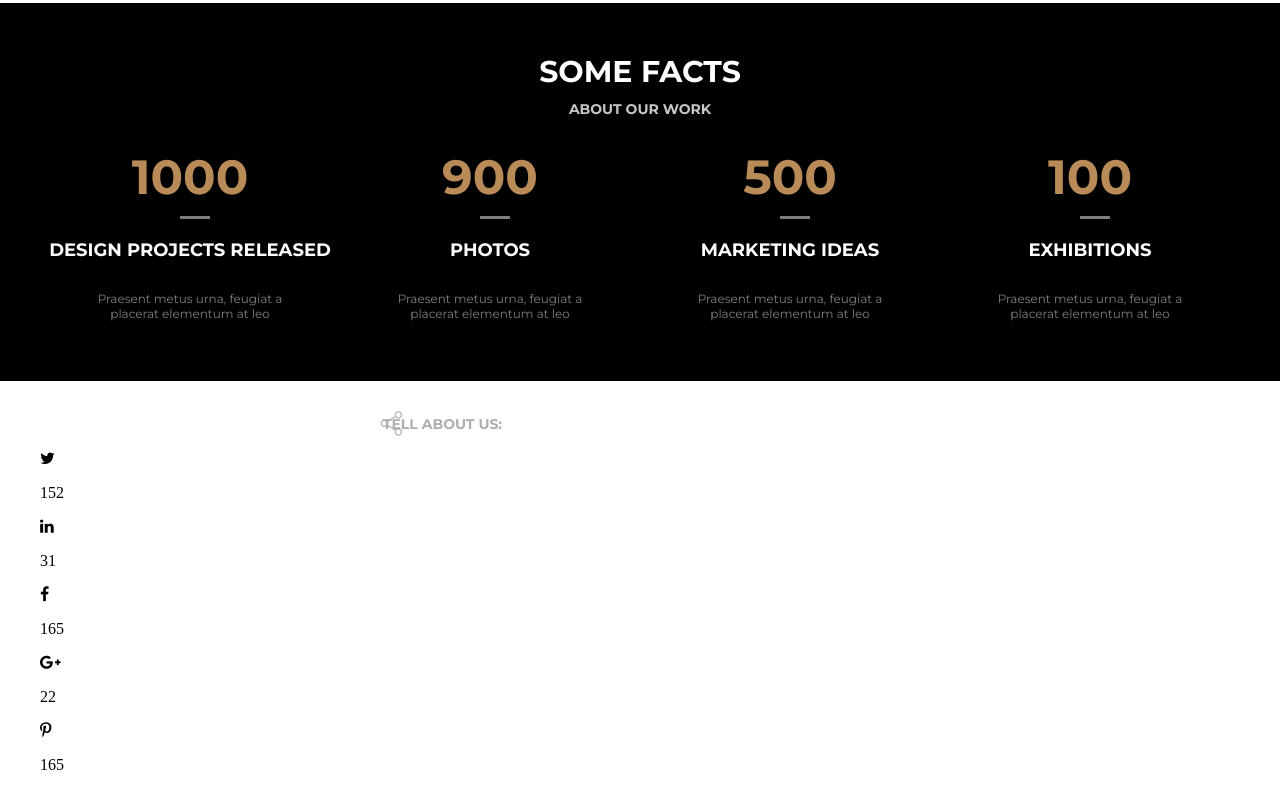
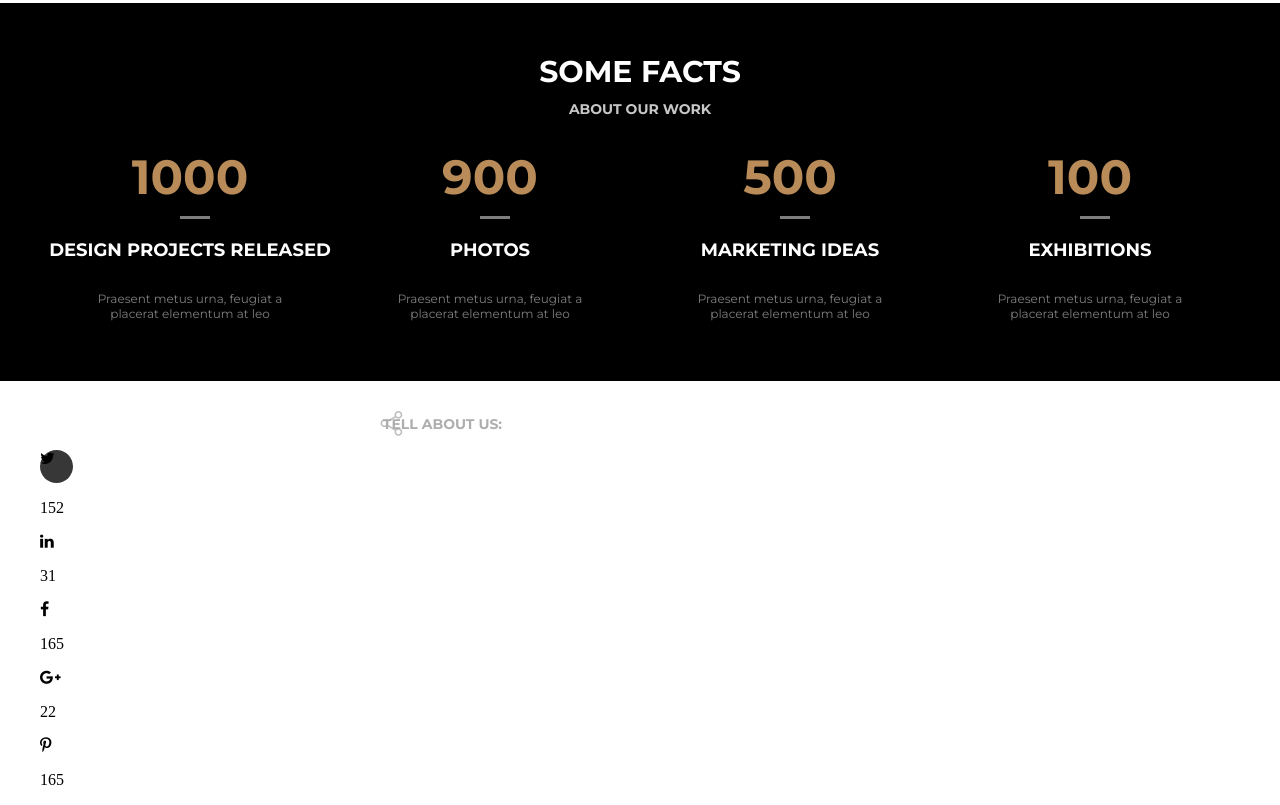
Before and after one commit to mjszewczyk/awax, a plain HTML site: page index.html in a window 1280 px wide. Shown: the part 5747-6552 px from the top of the page. Drawn offline with Linux system fonts and the light colour scheme.

Commit message:
Change style class share-social

```diff
--- a/style/style.css
+++ b/style/style.css
@@ -1201,6 +1201,9 @@ header nav ul li a {
     padding: 0;
 }
 
-.share-icons fa {
-    display: inline;
+.share-icons .fa-twitter {
+    border-radius: 50%;
+    background-color: rgb(55, 55, 55);
+    width: 33px;
+    height: 33px;
 }
```
